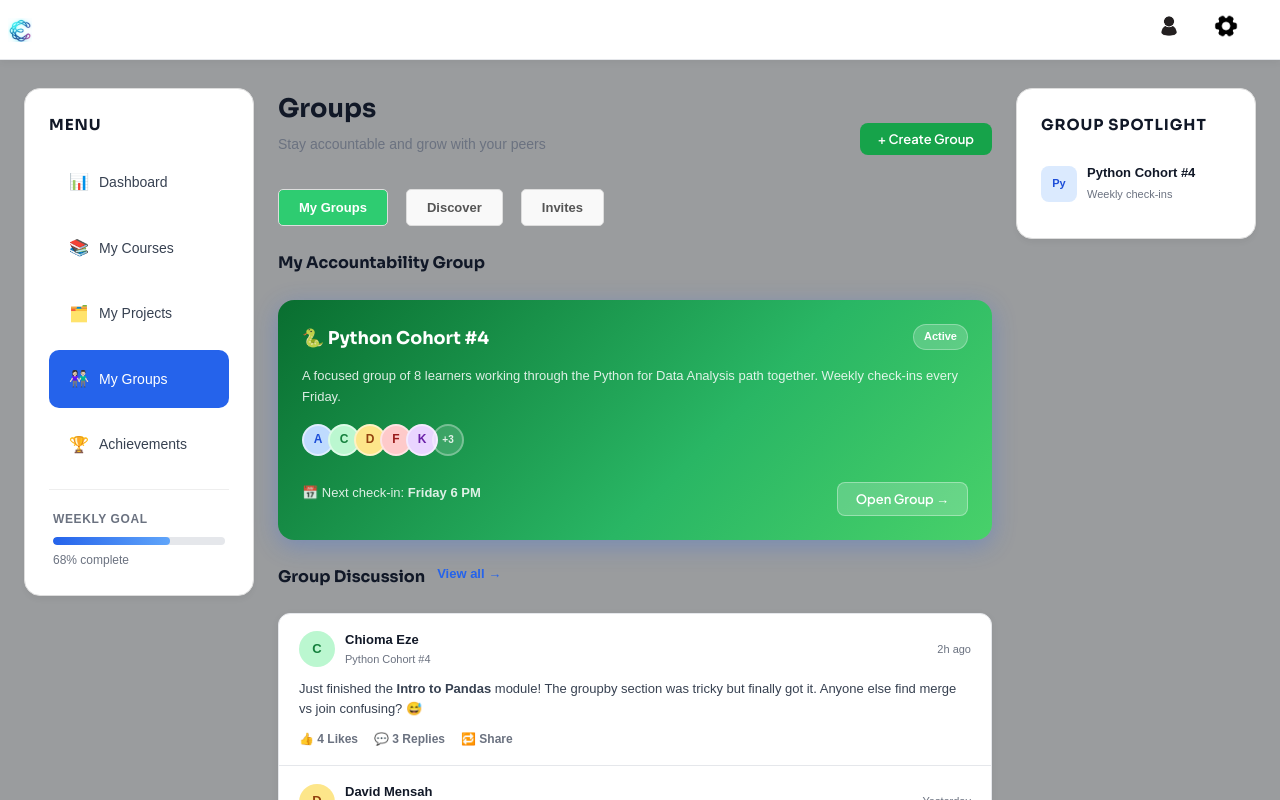
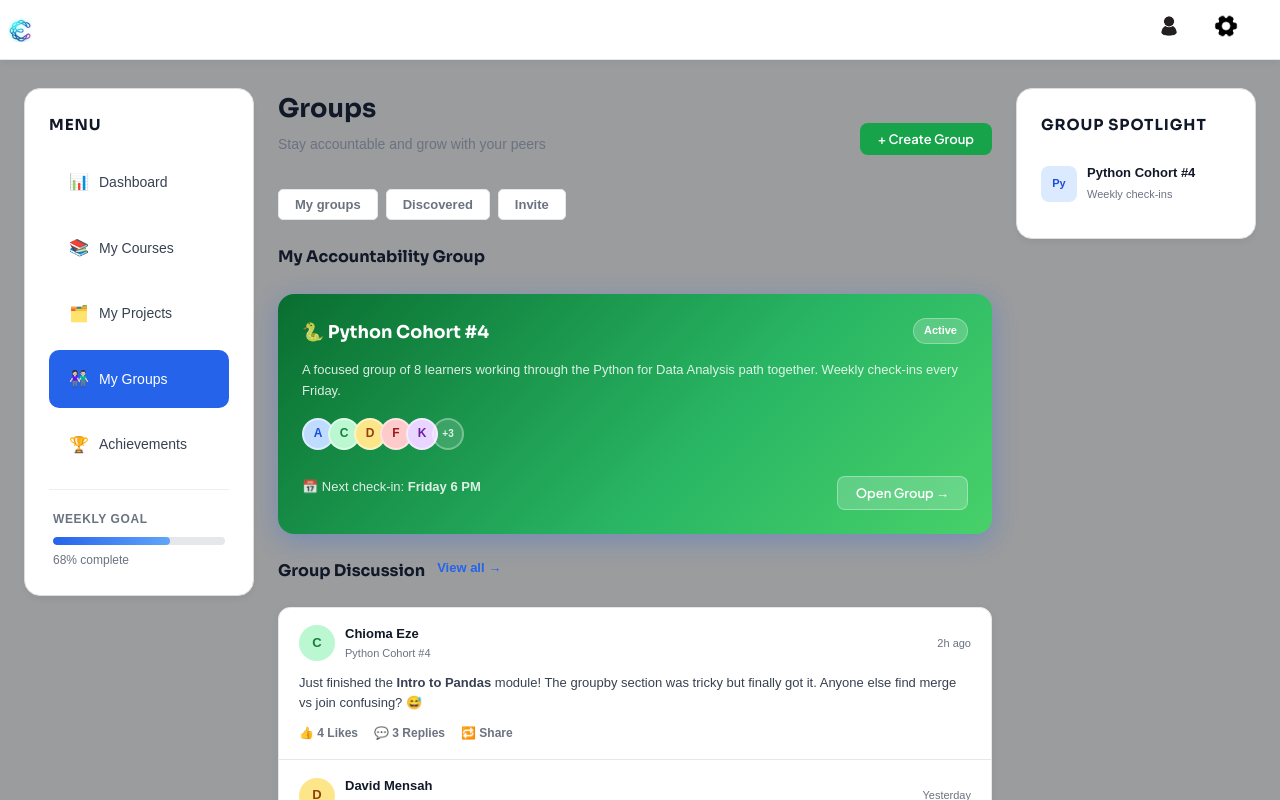
Before and after one commit to skywalker113t/Testing, a React (Vite) app: page /groups in a window 1280 px wide. Shown: the top 800 px of the page. Built offline with nearby package versions, Linux system fonts and the light colour scheme.

Commit message:
im doooooone

```diff
--- a/css/style.css
+++ b/css/style.css
@@ -397,6 +397,7 @@ a {
   background: var(--blue);
   color: #fff;
   padding: 8px 18px;
+
   border-radius: var(--radius-sm);
   font-size: 13px;
   font-weight: 600;
@@ -519,7 +520,7 @@ a {
 }
 .tab.groups {
   padding: 7px 16px;
-  border-radius: 99px;
+  border-radius: 5px;
   font-size: 13px;
   font-weight: 600;
   border: 1.5px solid var(--border);
@@ -530,7 +531,7 @@ a {
 }
 .tab.project {
   padding: 7px 16px;
-  border-radius: 99px;
+  border-radius: 5px;
   font-size: 13px;
   font-weight: 600;
   border: 1.8px solid var(--border);
@@ -3511,3 +3512,8 @@ button:hover {
   color: #3b82f6 !important; /*Bright blu text so they "glow" */
   border: 1px solid #1e293b;
 }
+
+[data-theme='dark'] .btn-outline {
+  background: #0f172a !important; /* Deep Navy backgrounds for cods*/
+  color: #ffffff !important;
+}
--- a/src/pages/Groups.jsx
+++ b/src/pages/Groups.jsx
@@ -20,29 +20,18 @@ export default function Groups() {
             <button className="btn-primary groups">+ Create Group</button>
           </div>
 
-          {/* 2. FIXED: Dynamic buttons with Green active state and click fix */}
-          <div className="filter-tabs" style={{ position: 'relative', zIndex: 10 }}>
-            {['My Groups', 'Discover', 'Invites'].map((tab) => (
+          <div className="filter-tabs">
+
+            {['My groups', 'Discovered', 'Invite'].map((tab) => (
               <button
                 key={tab}
                 className={`tab groups ${activeTab === tab ? 'active' : ''}`}
                 onClick={() => setActiveTab(tab)}
-                style={{
-                  cursor: 'pointer',
-                  padding: '10px 20px',
-                  marginRight: '10px',
-                  borderRadius: '5px',
-                  border: '1px solid #ddd',
-                  // GREEN COLOR FIX:
-                  backgroundColor: activeTab === tab ? '#2ecc71' : '#f9f9f9',
-                  color: activeTab === tab ? '#fff' : '#555',
-                  transition: '0.3s'
-                }}
               >
                 {tab}
               </button>
             ))}
-          </div>
+                  </div>
 
           <section className="section">
             <div className="section-header">
--- a/src/pages/Projects.jsx
+++ b/src/pages/Projects.jsx
@@ -31,30 +31,19 @@ export default function Projects() {
   padding: '10px 0',
   clear: 'both' // This pushes it away from any floating elements above it
 }}>
-  {['Active', 'Drafts', 'Review'].map((tab) => (
+   <div className="filter-tabs">
+
+      {['Active', 'Draft', 'Reviews'].map((tab) => (
         <button
           key={tab}
-      className={`tab Projects ${activeTab === tab ? 'active' : ''}`}
-      onClick={() => {
-        console.log("CLICKED:", tab); // Watch your console (F12) for this!
-        setActiveTab(tab);
-      }}
-      style={{
-        cursor: 'pointer',
-        padding: '8px 16px',
-        backgroundColor: activeTab === tab ? '#ff7c00' : '#eee',
-        color: activeTab === tab ? '#fff' : '#333',
-        border: '1px solid #ccc',
-        borderRadius: '4px',
-        position: 'relative',
-        zIndex: 10000
-      }}
+          className={`tab project ${activeTab === tab ? 'active' : ''}`}
+          onClick={() => setActiveTab(tab)}
         >
           {tab}
         </button>
       ))}
             </div>
-
+          </div>
           <div className="search-wrap">
             <span className="search-icon">🔎</span>
             <input type="text" className="search-input" placeholder="Search projects..." />
--- a/src/pages/Settings.jsx
+++ b/src/pages/Settings.jsx
@@ -77,7 +77,17 @@ export default function Settings({ currentTheme, onThemeChange }) {
                       <button className="btn-primary">Update Username</button>
                     </div>
                   </section>
-                </div>
+                  <div className="account-settings-flow">
+                  <div className="settings-section">
+                    <h3>Email Address</h3></div>
+                    <div className="input-group">
+                        <input type="text" placeholder="example@email.com" className="settings-input" />
+                      </div>
+                      </div>
+                      <button className="btn-primary">Confirm</button>
+                      </div>
+
+
               )}
 
               {/* 2. Profile */}
```
Lines whose indentation alone changed are shown as unchanged.
